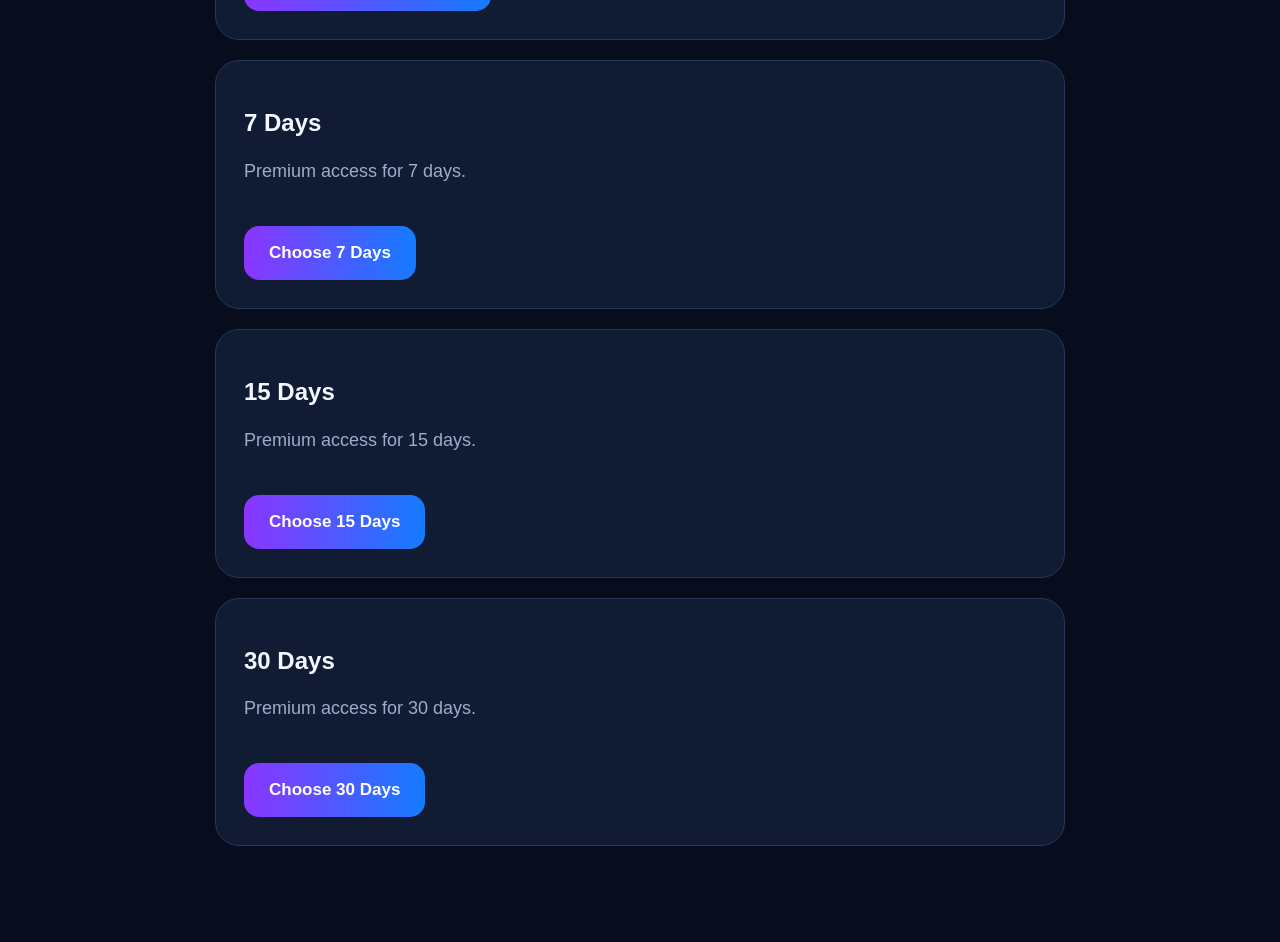
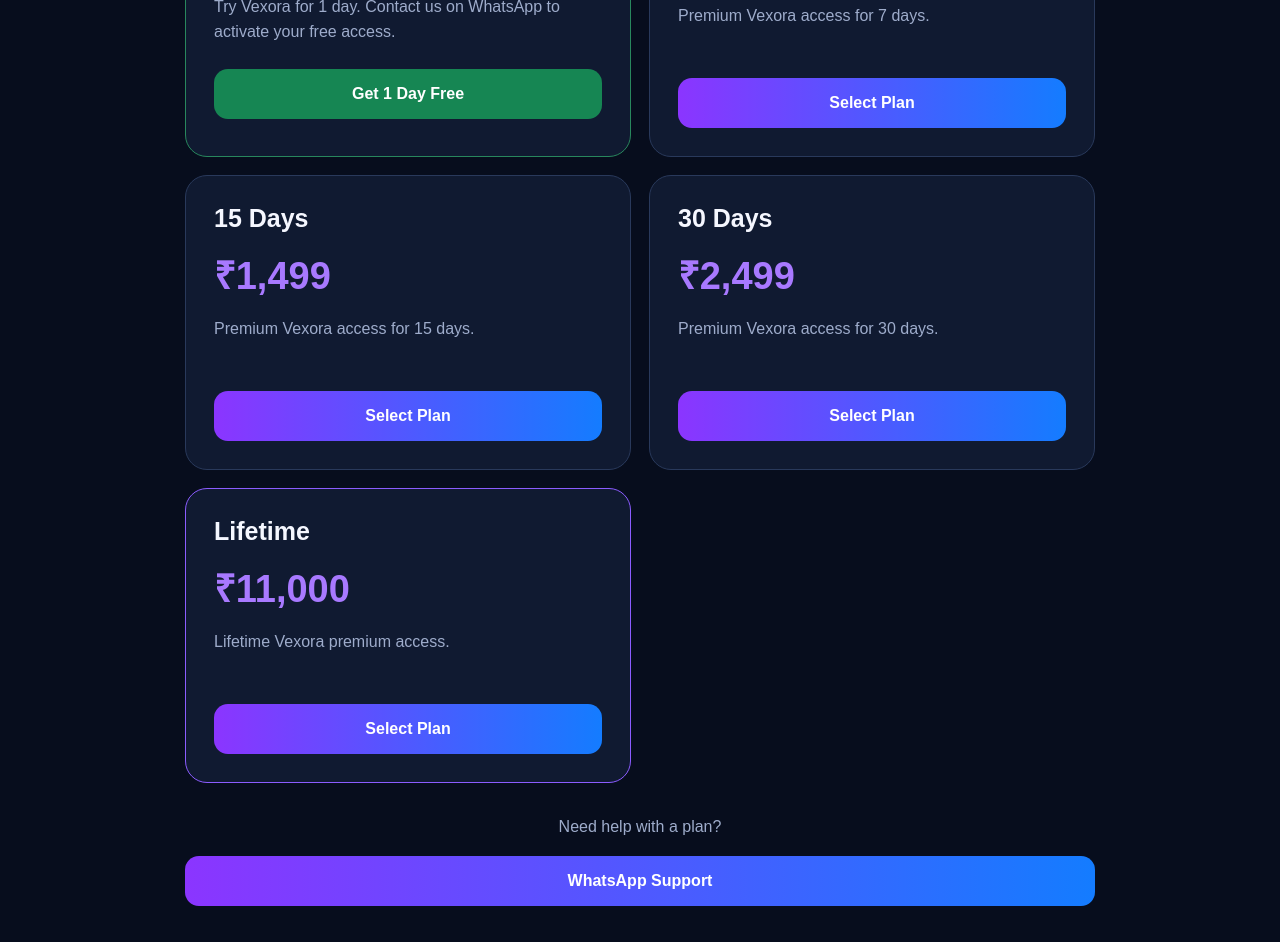
Before and after one commit to nipul830/Vexora, a website: page plans.html in a window 1280 px wide. Shown: the part 478-1420 px from the top of the page. Before the commit the page ends 1389 px from the top, so only its background shows below. Drawn offline with Linux system fonts and the light colour scheme.

Commit message:
Update plans.html

```diff
--- a/plans.html
+++ b/plans.html
@@ -1,8 +1,301 @@
-<!doctype html><html lang="en"><head><meta charset="utf-8"><meta name="viewport" content="width=device-width,initial-scale=1"><title>Vexora Plans</title><link rel="stylesheet" href="/styles.css"></head><body>
-<header class="topbar"><div class="logo">V<span>exora</span></div></header>
-<main class="container"><section class="hero-small"><h1>Choose Your Plan</h1><p>Select a plan to continue.</p></section>
-<section class="card"><h2>1 Day Free</h2><p>Try Vexora for 1 day. WhatsApp us to activate your free access.</p><a class="btn" href="https://wa.me/916371406885?text=Hi%20Vexora%2C%20I%20want%20the%201%20Day%20Free%20plan.">1 Day Free — WhatsApp</a></section>
-<section class="card"><h2>7 Days</h2><p>Premium access for 7 days.</p><a class="btn" href="/payment?plan=7days">Choose 7 Days</a></section>
-<section class="card"><h2>15 Days</h2><p>Premium access for 15 days.</p><a class="btn" href="/payment?plan=15days">Choose 15 Days</a></section>
-<section class="card"><h2>30 Days</h2><p>Premium access for 30 days.</p><a class="btn" href="/payment?plan=30days">Choose 30 Days</a></section>
-</main></body></html>
+<!doctype html>
+<html lang="en">
+<head>
+  <meta charset="utf-8">
+  <meta name="viewport" content="width=device-width, initial-scale=1">
+  <title>Vexora — Plans</title>
+
+  <style>
+    *{box-sizing:border-box}
+
+    body{
+      margin:0;
+      font-family:Arial,Helvetica,sans-serif;
+      color:#f5f7ff;
+      background:#070d1d;
+    }
+
+    a{text-decoration:none}
+
+    .topbar{
+      height:90px;
+      display:flex;
+      align-items:center;
+      padding:0 28px;
+      background:#080d1b;
+      border-bottom:1px solid #202c49;
+    }
+
+    .logo{
+      font-size:36px;
+      font-weight:800;
+    }
+
+    .logo span{color:#8b5cff}
+
+    .container{
+      max-width:950px;
+      margin:auto;
+      padding:35px 20px 60px;
+    }
+
+    .hero{
+      text-align:center;
+      padding:20px 10px 35px;
+    }
+
+    .hero h1{
+      font-size:48px;
+      margin-bottom:15px;
+    }
+
+    .hero p{
+      color:#9eaccb;
+      font-size:18px;
+      line-height:1.6;
+    }
+
+    .plans{
+      display:grid;
+      grid-template-columns:repeat(2,1fr);
+      gap:18px;
+    }
+
+    .plan{
+      background:#101a31;
+      border:1px solid #29395b;
+      border-radius:22px;
+      padding:28px;
+    }
+
+    .plan.free{
+      border-color:#28875d;
+    }
+
+    .plan.lifetime{
+      border-color:#8b5cff;
+    }
+
+    .plan h2{
+      margin:0 0 10px;
+      font-size:25px;
+    }
+
+    .price{
+      font-size:38px;
+      font-weight:800;
+      margin:15px 0;
+      color:#a879ff;
+    }
+
+    .plan p{
+      min-height:55px;
+      color:#9eaccb;
+      line-height:1.6;
+    }
+
+    .btn{
+      display:block;
+      text-align:center;
+      padding:16px;
+      border-radius:14px;
+      background:linear-gradient(90deg,#8b35ff,#147cff);
+      color:white;
+      font-weight:800;
+      margin-top:20px;
+    }
+
+    .free .btn{
+      background:#168653;
+    }
+
+    .support{
+      text-align:center;
+      margin-top:35px;
+    }
+
+    .support p{
+      color:#9eaccb;
+    }
+
+    @media(max-width:650px){
+      .plans{
+        grid-template-columns:1fr;
+      }
+
+      .hero h1{
+        font-size:39px;
+      }
+    }
+  </style>
+</head>
+
+<body>
+
+<header class="topbar">
+  <div class="logo">V<span>exora</span></div>
+</header>
+
+<main class="container">
+
+  <section class="hero">
+
+    <h1>
+      Choose Your <span style="color:#8b5cff">Plan</span>
+    </h1>
+
+    <p>
+      Select your preferred Vexora membership plan.
+    </p>
+
+  </section>
+
+
+  <section class="plans">
+
+
+    <!-- 1 DAY FREE -->
+
+    <div class="plan free">
+
+      <h2>1 Day Free</h2>
+
+      <div class="price">
+        FREE
+      </div>
+
+      <p>
+        Try Vexora for 1 day.
+        Contact us on WhatsApp to activate your free access.
+      </p>
+
+      <a
+        class="btn"
+        href="https://wa.me/916371406885?text=Hi%20Vexora%2C%20I%20want%20the%201%20Day%20Free%20plan."
+        target="_blank"
+      >
+        Get 1 Day Free
+      </a>
+
+    </div>
+
+
+    <!-- 7 DAYS -->
+
+    <div class="plan">
+
+      <h2>7 Days</h2>
+
+      <div class="price">
+        ₹999
+      </div>
+
+      <p>
+        Premium Vexora access for 7 days.
+      </p>
+
+      <a
+        class="btn"
+        href="/payment?plan=7days"
+      >
+        Select Plan
+      </a>
+
+    </div>
+
+
+    <!-- 15 DAYS -->
+
+    <div class="plan">
+
+      <h2>15 Days</h2>
+
+      <div class="price">
+        ₹1,499
+      </div>
+
+      <p>
+        Premium Vexora access for 15 days.
+      </p>
+
+      <a
+        class="btn"
+        href="/payment?plan=15days"
+      >
+        Select Plan
+      </a>
+
+    </div>
+
+
+    <!-- 30 DAYS -->
+
+    <div class="plan">
+
+      <h2>30 Days</h2>
+
+      <div class="price">
+        ₹2,499
+      </div>
+
+      <p>
+        Premium Vexora access for 30 days.
+      </p>
+
+      <a
+        class="btn"
+        href="/payment?plan=30days"
+      >
+        Select Plan
+      </a>
+
+    </div>
+
+
+    <!-- LIFETIME -->
+
+    <div class="plan lifetime">
+
+      <h2>Lifetime</h2>
+
+      <div class="price">
+        ₹11,000
+      </div>
+
+      <p>
+        Lifetime Vexora premium access.
+      </p>
+
+      <a
+        class="btn"
+        href="/payment?plan=lifetime"
+      >
+        Select Plan
+      </a>
+
+    </div>
+
+
+  </section>
+
+
+  <section class="support">
+
+    <p>
+      Need help with a plan?
+    </p>
+
+    <a
+      class="btn"
+      href="https://wa.me/916371406885"
+      target="_blank"
+    >
+      WhatsApp Support
+    </a>
+
+  </section>
+
+</main>
+
+</body>
+</html>
```
